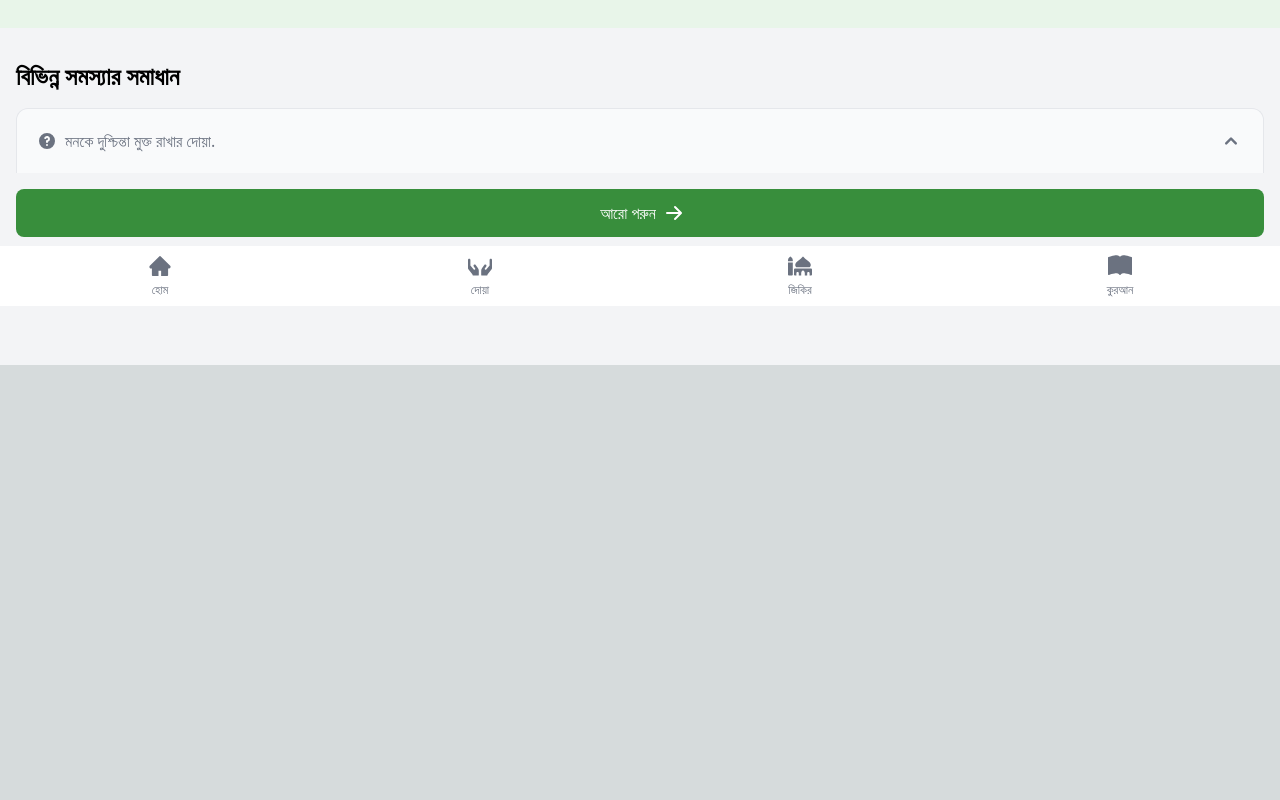
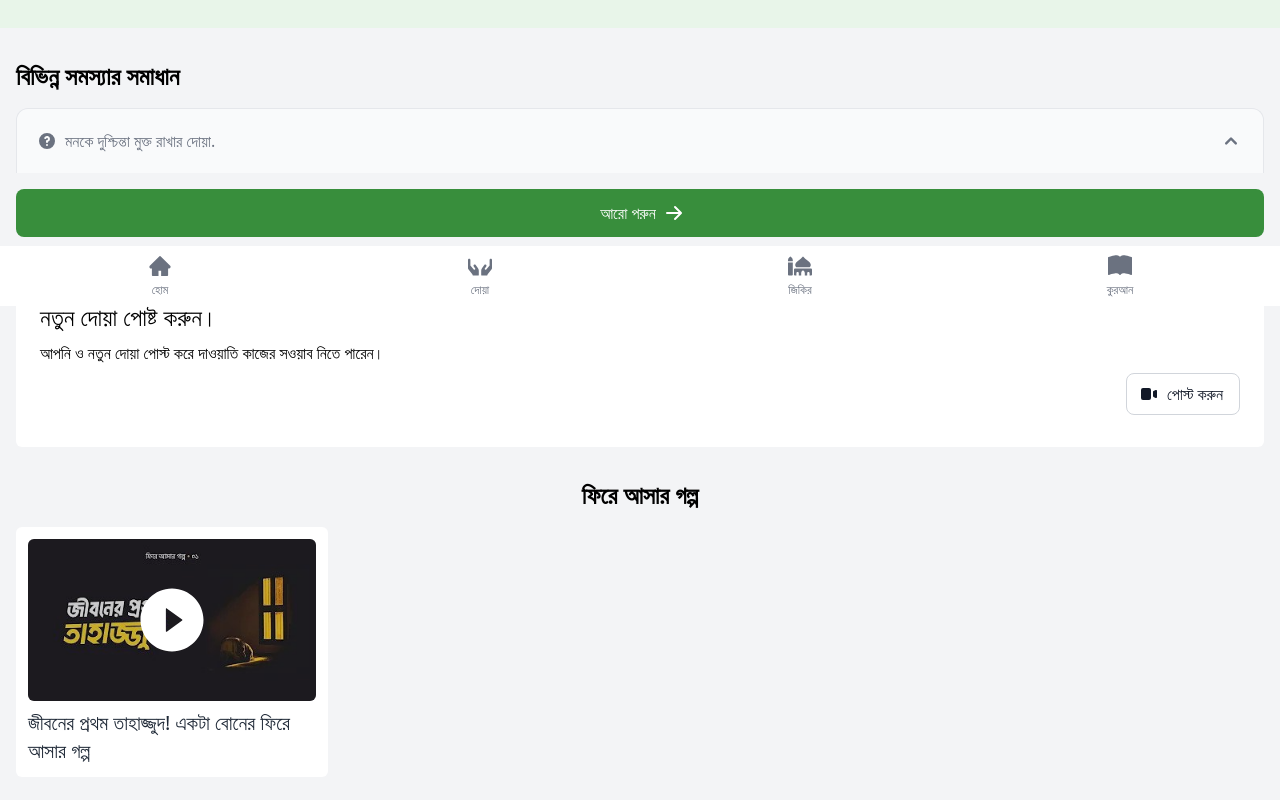
Before and after one commit to mahadidev/muslimummah, a Next.js app: page / in a window 1280 px wide. Shown: the part 494-1294 px from the top of the page. Before the commit the page ends 859 px from the top, so only its background shows below. Built offline with nearby package versions, Linux system fonts and the light colour scheme.

Commit message:
add post banner & add stores section

```diff
--- a/src/components/afterSalah/index.tsx
+++ b/src/components/afterSalah/index.tsx
@@ -17,7 +17,7 @@ const AfterSalah = () => {
   return (
     <section>
       <div className="container">
-        <h1 className="mt-8 mb-4 text-base sm:text-2xl font-bold">
+        <h1 className="mt-8 mb-2 sm:mb-4 text-base sm:text-2xl font-bold">
           বিভিন্ন সমস্যার সমাধান
         </h1>
 
@@ -104,6 +104,29 @@ const AfterSalah = () => {
           </svg>
         </a>
       </div>
+
+      <div className="container mt-8">
+        <div className="w-full h-max rounded-md bg-white px-4 sm:px-6 py-8">
+          <h2 className="text-base sm:text-2xl mb-2">নতুন দোয়া পোষ্ট করুন।</h2>
+          <p className="text-sm sm:text-base">
+            আপনি ও নতুন দোয়া পোস্ট করে দাওয়াতি কাজের সওয়াব নিতে পারেন।
+          </p>
+          <a
+            href="#"
+            className="w-max flex justify-end items-center ml-auto mt-2 py-2 sm:py-2 px-2 sm:px-4 text-sm sm:text-base font-medium text-center rounded-lg border bg-white text-gray-900 border-gray-300 hover:bg-gray-100"
+          >
+            <svg
+              className="mr-2 -ml-1 w-5 h-5"
+              fill="currentColor"
+              viewBox="0 0 20 20"
+              xmlns="http://www.w3.org/2000/svg"
+            >
+              <path d="M2 6a2 2 0 012-2h6a2 2 0 012 2v8a2 2 0 01-2 2H4a2 2 0 01-2-2V6zM14.553 7.106A1 1 0 0014 8v4a1 1 0 00.553.894l2 1A1 1 0 0018 13V7a1 1 0 00-1.447-.894l-2 1z"></path>
+            </svg>
+            পোস্ট করুন
+          </a>
+        </div>
+      </div>
     </section>
   );
 };
--- a/src/components/index.tsx
+++ b/src/components/index.tsx
@@ -1,3 +1,4 @@
 export { default as Navigation } from "./navigation";
 export { default as Hero } from "./hero";
 export { default as AfterSalah } from "./afterSalah";
+export { default as Stories } from "./stories";
--- /dev/null
+++ b/src/components/stories/index.tsx
@@ -0,0 +1,50 @@
+import Image from "next/image";
+import React from "react";
+import { AiFillPlayCircle } from "react-icons/ai";
+
+const Stories = () => {
+  const storiesData = [
+    {
+      title: "জীবনের প্রথম তাহাজ্জুদ! একটা বোনের ফিরে আসার গল্প ",
+      videoUrl: "https://youtu.be/XoVmz_YjXw8",
+      thumbnail: "/assets/images/stories_first_tahajjod.jpg",
+    },
+  ];
+
+  return (
+    <section>
+      <div className="container">
+        <h1 className="text-center mt-8 mb-2 sm:mb-4 text-base sm:text-2xl font-bold">
+          ফিরে আসার গল্প
+        </h1>
+
+        <div className="grid grid-cols-4">
+          {storiesData.map((item: any, index: number) => (
+            <div
+              key={index}
+              className="rounded-md overflow-hidden group bg-white p-3"
+            >
+              <div className="w-full rounded-md relative overflow-hidden">
+                <Image
+                  className="w-full"
+                  width={900}
+                  height={900}
+                  src={item.thumbnail}
+                  alt="Stories Thumbnail"
+                />
+                <div className="w-full h-full absolute top-0 left-0 bg-black/20 flex justify-center items-center cursor-pointer">
+                  <AiFillPlayCircle className="text-7xl text-white" />
+                </div>
+              </div>
+              <h2 className="text-sm sm:text-xl mt-2 text-gray-800">
+                {item.title}
+              </h2>
+            </div>
+          ))}
+        </div>
+      </div>
+    </section>
+  );
+};
+
+export default Stories;
--- a/src/pages/index.tsx
+++ b/src/pages/index.tsx
@@ -1,4 +1,4 @@
-import { AfterSalah, Hero } from "@/components";
+import { AfterSalah, Hero, Stories } from "@/components";
 import Image from "next/image";
 import React from "react";
 
@@ -7,6 +7,7 @@ const HomePage = () => {
     <>
       <Hero />
       <AfterSalah />
+      <Stories />
     </>
   );
 };
--- a/tailwind.config.js
+++ b/tailwind.config.js
@@ -30,6 +30,19 @@ module.exports = {
           800: "#2e7d32",
           900: "#1b5e20",
         },
+        secondary: {
+          50: "#FFFEE5",
+          100: "#FFFDD1",
+          200: "#FFFA9E",
+          300: "#FFF870",
+          400: "#FFF642",
+          500: "#FFF311",
+          600: "#DBD000",
+          700: "#A39B00",
+          800: "#6B6600",
+          900: "#383500",
+          950: "#191800",
+        },
       },
     },
   },
```
Also changed, not shown: public/assets/images/stories_first_tahajjod.jpg (added).
